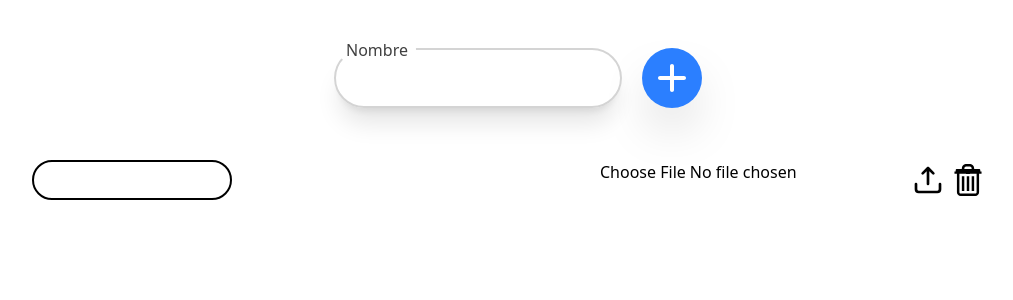
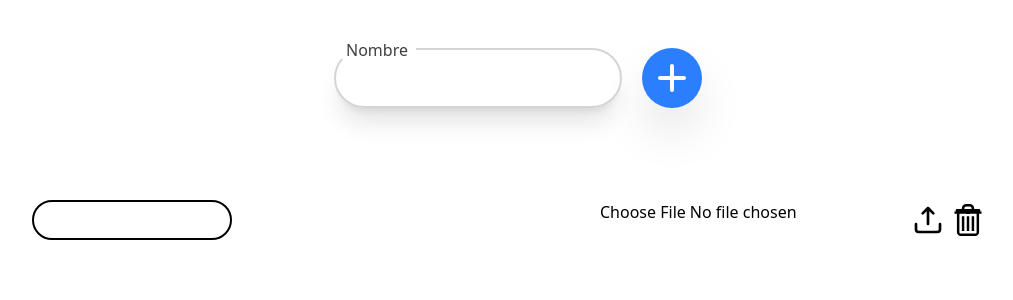
Before and after one commit to Fhueth/TaskBoard, a Vue app: page / in a window 1280 px wide. Shown: the top 300 px of the page, without its empty margins (128-1141 px from the left). Built offline with nearby package versions, Linux system fonts and the light colour scheme.

Commit message:
añadido mas margen

```diff
--- a/src/App.vue
+++ b/src/App.vue
@@ -12,5 +12,5 @@ const setTask = (title: string)=> {
 
 <template>
     <Form @title="setTask"/>
-    <ToDoTaskList ref="taskListRef" class="mt-30"/>
+    <ToDoTaskList ref="taskListRef" class="mt-40"/>
 </template>
```
